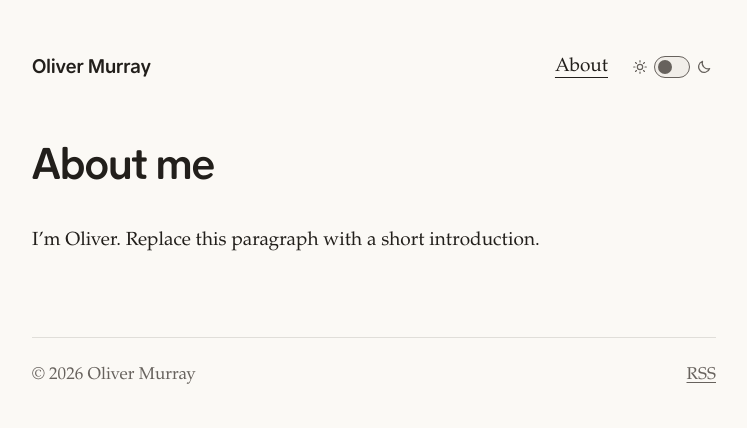
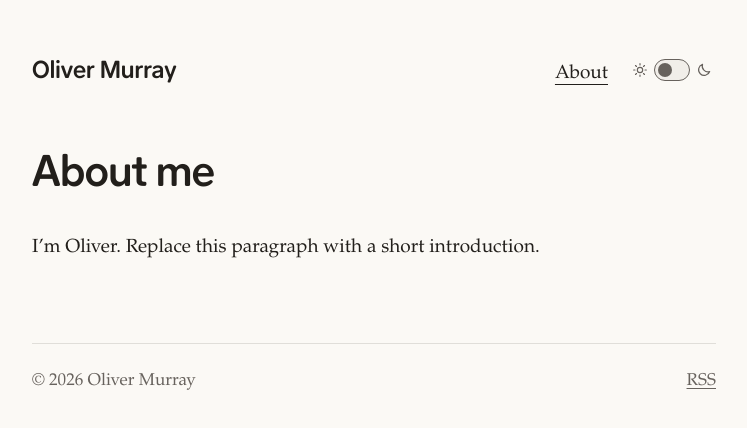
Before and after one commit to om154/blog, an Astro site: page /about in a window 1280 px wide. Shown: the whole page, without its empty margins (266-1013 px from the left). Built offline with nearby package versions, Linux system fonts and the light colour scheme; Astro itself is replaced by a stand-in of ours.

Commit message:
refine styling

```diff
--- a/src/styles/global.css
+++ b/src/styles/global.css
@@ -111,12 +111,15 @@ body {
 }
 
 .site-name {
+	align-self: baseline;
 	color: inherit;
+	font-size: 1.25em;
 	font-weight: 600;
 	text-decoration: none;
 }
 
 .site-nav {
+	align-self: baseline;
 	margin-inline-start: auto;
 }
 
```
